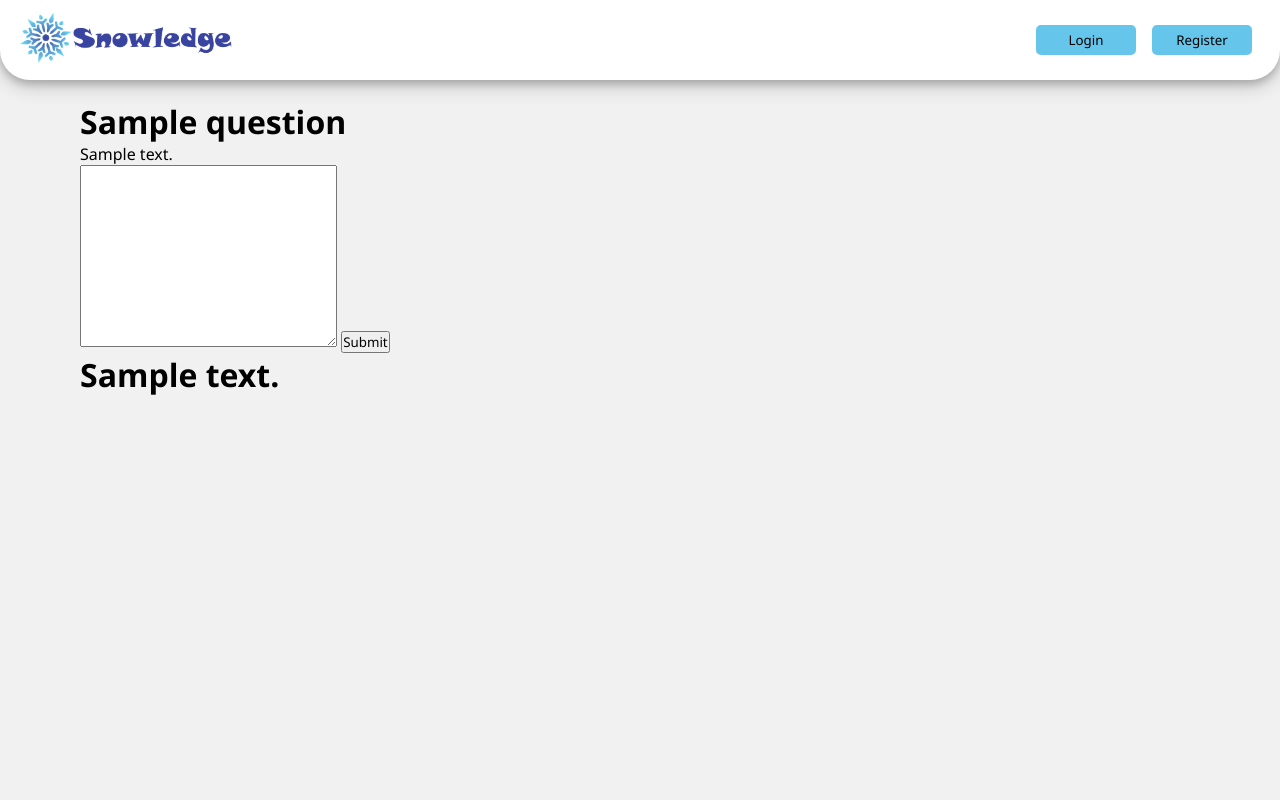
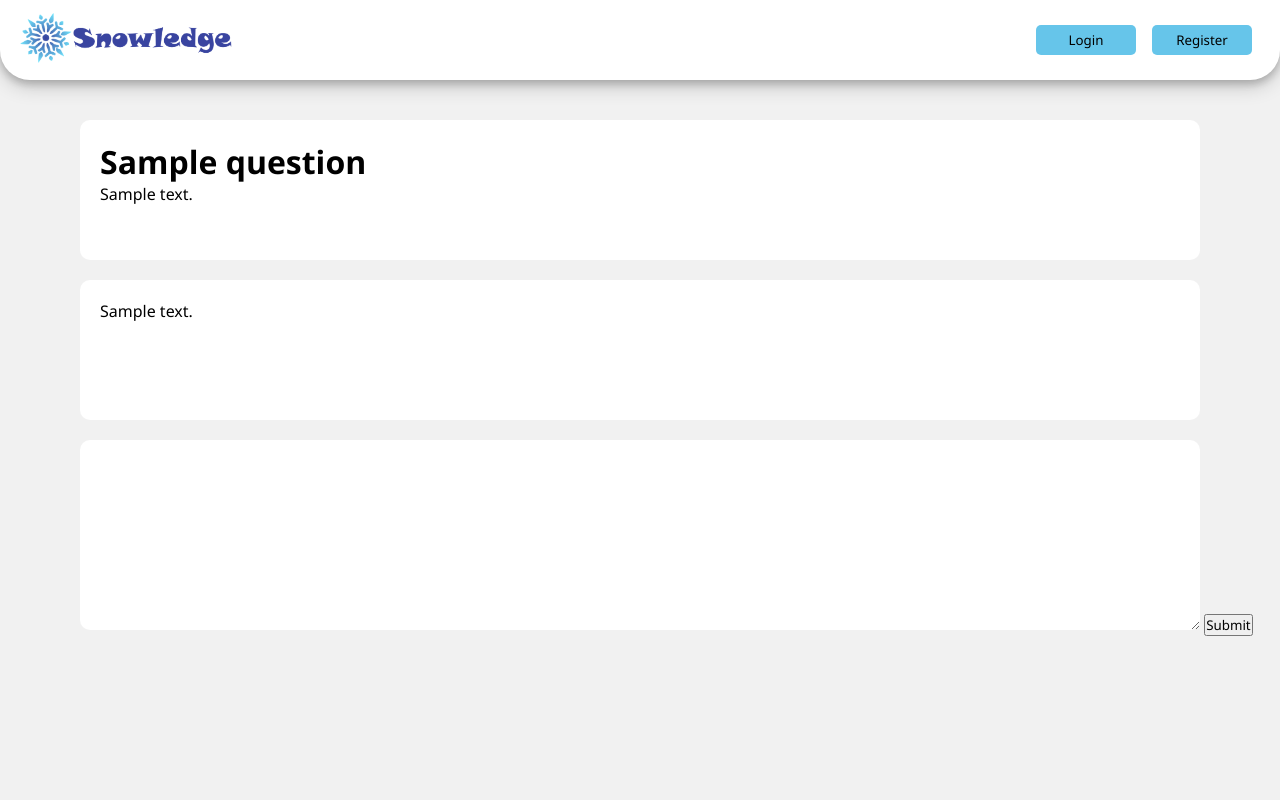
Before and after one commit to Pladque/BiteHack-Backend, a Django app: page /question/1 in a window 1280 px wide. Run offline with Django 3.2, Linux system fonts and the light colour scheme; tables that the repository leaves empty hold one stand-in row (values such as "Sample post").

Commit message:
Question styling

```diff
--- a/Snowledge/polls/static/polls/css/questions.css
+++ b/Snowledge/polls/static/polls/css/questions.css
@@ -4,9 +4,17 @@
     margin-top: 20px;
     padding: 20px;
     width: calc(100% - 200px);
-    height: 100px;
+    min-height: 100px;
     background-color: white;
     border-radius: 10px;
+}
+
+#content .question-unsolved {
+    background-image: linear-gradient(135deg, white 95%, #ea6666 97%)
+}
+
+#content .question-solved {
+    background-image: linear-gradient(135deg, white 95%, #66ea7c 97%)
 }
 
 #content .question-top .question-title {
@@ -23,3 +31,13 @@
     -webkit-line-clamp: 3;
     -webkit-box-orient: vertical;
 }
+
+#content textarea {
+    min-width: calc(100% - 200px);
+    max-width: calc(100% - 200px);
+    padding: 20px;
+    margin-top: 20px;
+    min-height: 150px;
+    border-radius: 10px;
+    border: none;
+}
--- a/Snowledge/polls/templates/polls/question.html
+++ b/Snowledge/polls/templates/polls/question.html
@@ -1,4 +1,8 @@
 {% extends 'polls/index.html' %}
+{% block css %}
+{% load static %}
+<link rel="stylesheet" href="{% static 'polls/css/questions.css' %}">
+{% endblock %}
 {% block content %}
     {% if this_user_question %}
         <form action="{%url 'delete_question' question.id %}" method="POST">
@@ -12,16 +16,18 @@
             <input type="hidden" name="back" value="{{request.path}}">
         </form>
     {% endif %}
-    <div id="question">
+    <div class="question">
         <h1>{{ question.title }}</h1>
         <p>{{ question.content }}</p>
     </div>
-    <form action="#" method="post">
+    {% for answer in answers %}
+    <div class="question">
+        <p>{{ answer.content }}</p>
+    </div>
+    {% endfor %}
+    <form action="" method="post">
         {% csrf_token %}
-        <textarea name="answer" id="" cols="30" rows="10"></textarea>
+        <textarea name="answer"></textarea>
         <input type="submit">
     </form>
-    {% for answer in answers %}
-        <h1>{{ answer.content }}</h1>
-    {% endfor %}
 {% endblock %}
```
Also changed, not shown: Snowledge/polls/templates/polls/homepage.html (+19 -1 lines).
